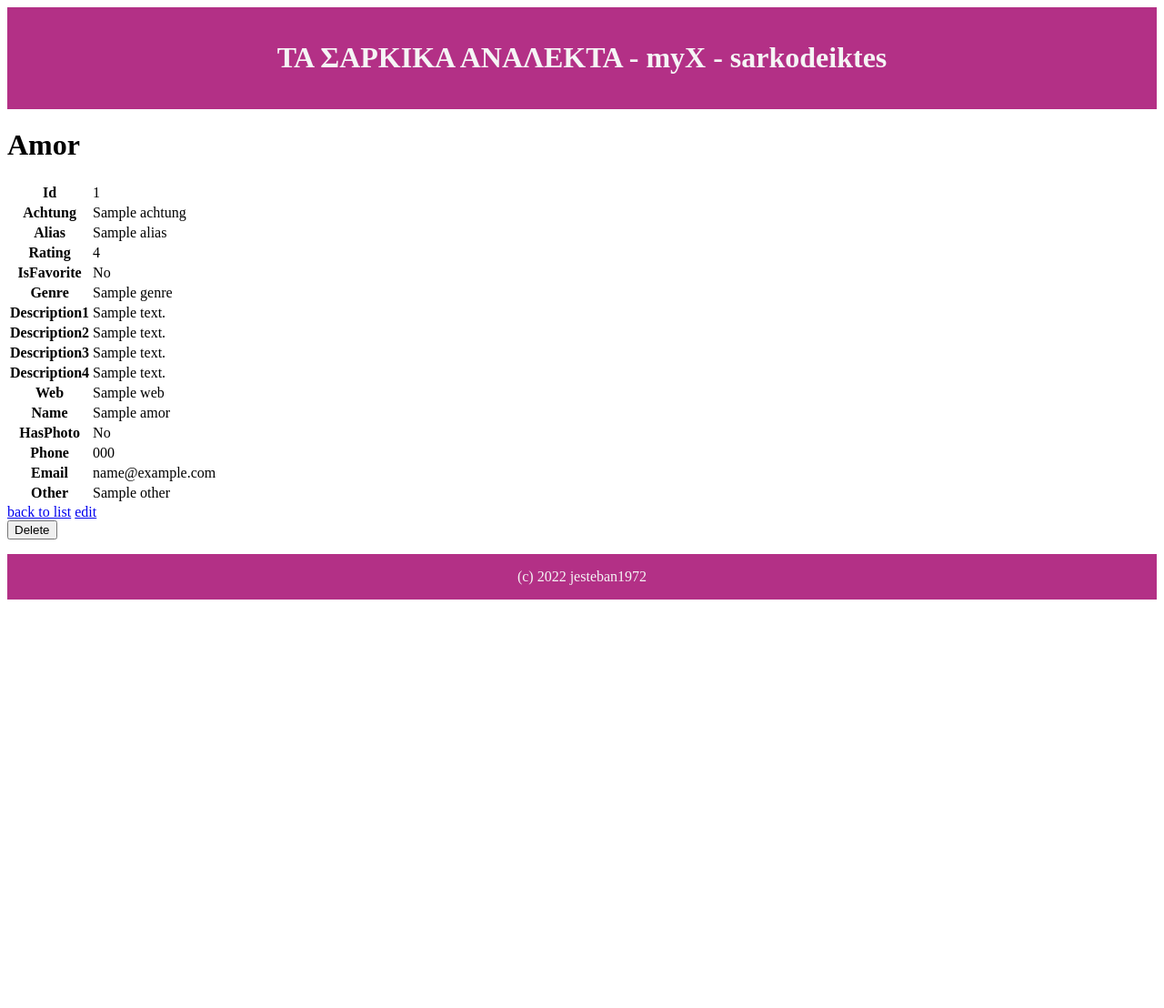
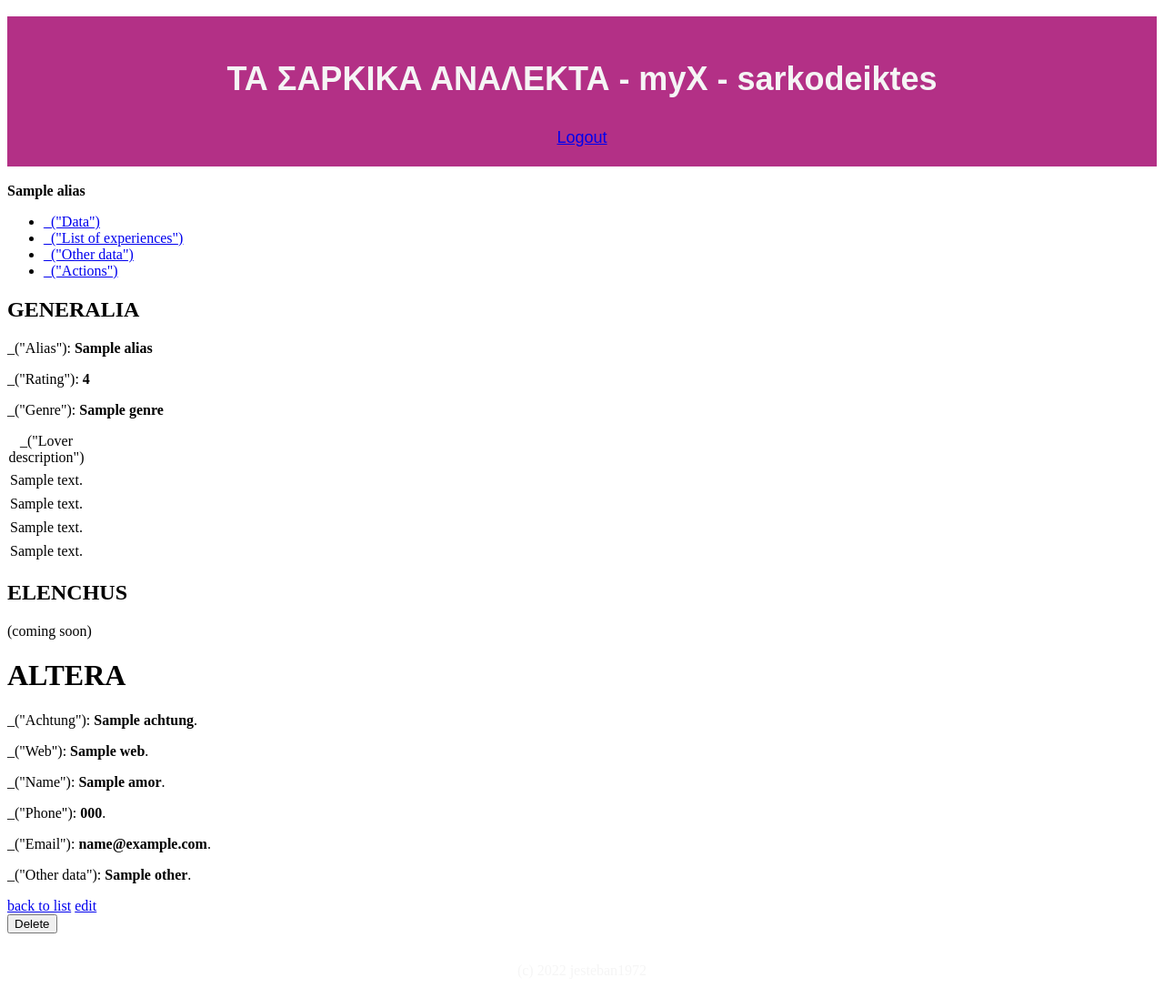
Before and after one commit to jesteban1972/myX3, a Symfony app: template templates/amores/show.html.twig in a window 1280 px wide. Shown: the whole page at 91% size. Before the commit the page ends 659 px from the top, so only its background shows below. Run offline with Twig, Linux system fonts and the light colour scheme; the template is opened without the code that fills it: most values are stand-ins (such as "Sample title", 1, 10 or a date in 2020); some libraries are stand-ins or nearby versions.

Commit message:
some (little) style given, Amor page rewritten following grosso modo myX2 structure

```diff
--- a/public/css/styles.css
+++ b/public/css/styles.css
@@ -1,9 +1,20 @@
-#header, #footer {
+/* global styles */
+
+#header, #footer #body-content {
     background-color: #B33086;
+    margin: 1em auto;
+    font: 18px/1.5 sans-serif;
 }
+
+/* header and footer styles */
 
 #header, #footer p {
     text-align: center;
     color: whitesmoke;
     padding: 1em;
 }
+
+/* section styles */
+#section .quote {
+    background-color: #B33086;
+}
--- a/templates/amores/show.html.twig
+++ b/templates/amores/show.html.twig
@@ -3,76 +3,95 @@
 {% block title %}Amor{% endblock %}
 
 {% block body %}
-    <h1>Amor</h1>
 
-    <table class="table">
+    <p class="large"><img src="" alt="" /><b>{{ amor.alias }}</b></p>
+
+    <article id="start">
+        <ul>
+            <li><a href="#data">_("Data")</a></li>
+            <li><a href="#list">_("List of experiences")</a></li>
+            <li><a href="#alia">_("Other data")</a></li>
+            <li><a href="#actions">_("Actions")</a></li>
+        </ul>
+    </article>
+
+    <article id="data">
+        <h1 onMouseOver="this.innerHTML='GENERALIA i.e. general data';" onMouseOut="this.innerHTML='GENERALIA';">GENERALIA</h1>
+        <p class="medium">_("Alias"): <b>{{ amor.alias }}</b></p>
+        <p class="medium">_("Rating"): <b>{{ amor.rating }}{# llamada a writtenRate() #}</b></p>
+        {% if amor.isFavorite %}
+            <p class="medium">(favorite)</p>
+        {% endif %}
+        <p class="medium">_("Genre"): <b>{{ amor.genre }}</b></p>
+
+        <table class="amorDescription">
+            <caption>_("Lover description")</caption>
             <tbody>
                 <tr>
-                <th>Id</th>
-                <td>{{ amor.id }}</td>
+                    <td>{{ app.user.description1 }}</td>
                 </tr>
                 <tr>
-                <th>Achtung</th>
-                <td>{{ amor.achtung }}</td>
+                    <td>{{ amor.description1 }}</td>
+                </tr>
+                {% if amor.description2 %}
+                    <tr>
+                        <td>{{ app.user.description2 }}</td>
                     </tr>
                     <tr>
-                <th>Alias</th>
-                <td>{{ amor.alias }}</td>
+                        <td>{{ amor.description2 }}</td>
+                    </tr>
+                {% endif %}
+                {% if amor.description3 %}
+                    <tr>
+                        <td>{{ app.user.description3 }}</td>
                     </tr>
                     <tr>
-                <th>Rating</th>
-                <td>{{ amor.rating }}</td>
+                        <td>{{ amor.description3 }}</td>
+                    </tr>
+                {% endif %}
+                {% if amor.description4 %}
+                    <tr>
+                        <td>{{ app.user.description4 }}</td>
                     </tr>
                     <tr>
-                <th>IsFavorite</th>
-                <td>{{ amor.isFavorite ? 'Yes' : 'No' }}</td>
-            </tr>
-            <tr>
-                <th>Genre</th>
-                <td>{{ amor.genre }}</td>
-            </tr>
-            <tr>
-                <th>Description1</th>
-                <td>{{ amor.description1 }}</td>
-            </tr>
-            <tr>
-                <th>Description2</th>
-                <td>{{ amor.description2 }}</td>
-            </tr>
-            <tr>
-                <th>Description3</th>
-                <td>{{ amor.description3 }}</td>
-            </tr>
-            <tr>
-                <th>Description4</th>
                         <td>{{ amor.description4 }}</td>
                     </tr>
-            <tr>
-                <th>Web</th>
-                <td>{{ amor.web }}</td>
-            </tr>
-            <tr>
-                <th>Name</th>
-                <td>{{ amor.name }}</td>
-            </tr>
-            <tr>
-                <th>HasPhoto</th>
-                <td>{{ amor.hasPhoto ? 'Yes' : 'No' }}</td>
-            </tr>
-            <tr>
-                <th>Phone</th>
-                <td>{{ amor.phone }}</td>
-            </tr>
-            <tr>
-                <th>Email</th>
-                <td>{{ amor.email }}</td>
-            </tr>
-            <tr>
-                <th>Other</th>
-                <td>{{ amor.other }}</td>
-            </tr>
-        </tbody>
+                {% endif %}
+            <tbody>
         </table>
+    </article>
+
+    <article id="list">
+        <h1 onMouseOver="this.innerHTML='ELENCHUS i.e. list of the experiences with her/him';" onMouseOut="this.innerHTML='ELENCHUS';">ELENCHUS</h1>
+        <p>(coming soon)</p>
+    </article>
+
+    {% if (amor.achtung) or (amor.web) or (amor.name) or (amor.hasPhoto) or (amor.phone) or (amor.email) or (amor.other) %}<article id="alia">
+        </article>
+            <h1 onMouseOver="this.innerHTML='ALTERA i.e. complementary data';" onMouseOut="this.innerHTML='ALTERA';">ALTERA</h1>
+            {% if amor.achtung %}
+                <p class="medium">_("Achtung"): <b>{{ amor.achtung }}</b>.</p>
+            {% endif %}
+            {% if amor.web %}
+                <p class="medium">_("Web"): <b>{{ amor.web }}</b>.</p>
+            {% endif %}
+            {% if amor.name %}
+                <p class="medium">_("Name"): <b>{{ amor.name }}</b>.</p>
+            {% endif %}
+            {% if amor.hasPhoto %}
+                <td>(photo)</td>
+            {% endif %}
+            {% if amor.phone %}
+                <p class="medium">_("Phone"): <b>{{ amor.phone }}</b>.</p>
+            {% endif %}
+            {% if amor.email %}
+                <p class="medium">_("Email"): <b>{{ amor.email }}</b>.</p>
+            {% endif %}
+            {% if amor.other %}
+                <p class="medium">_("Other data"): <b>{{ amor.other }}</b>.</p>
+            {% endif %}
+        </article>
+    {% endif %}
 
     <a href="{{ path('app_amores_index') }}">back to list</a>
 
--- a/templates/base.html.twig
+++ b/templates/base.html.twig
@@ -16,7 +16,9 @@
     </head>
     <body>
         {{ include('header.html.twig') }}
+
         {% block body %}{% endblock %}
+
         {{ include('footer.html.twig') }}
     </body>
 </html>
--- a/templates/header.html.twig
+++ b/templates/header.html.twig
@@ -1,3 +1,11 @@
 <div id="header">
+
     <h1>ΤΑ ΣΑΡΚΙΚΑ ΑΝΑΛΕΚΤΑ - myX - sarkodeiktes</h1>
+
+    {% if app.user %}
+        <p>Hello {{ app.user.username }}!</p>
+    {% endif %}
+
+    <a href="{{ path('app_logout') }}" target="_self">Logout</a>
+
 </div>
```
Also changed, not shown: templates/app/index.html.twig (+5 -13 lines). Lines whose indentation alone changed are shown as unchanged.
